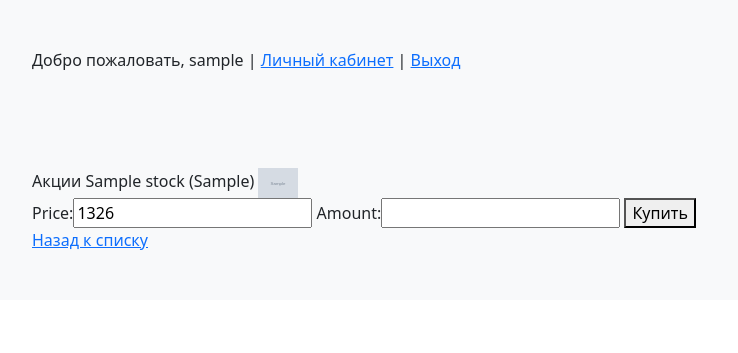
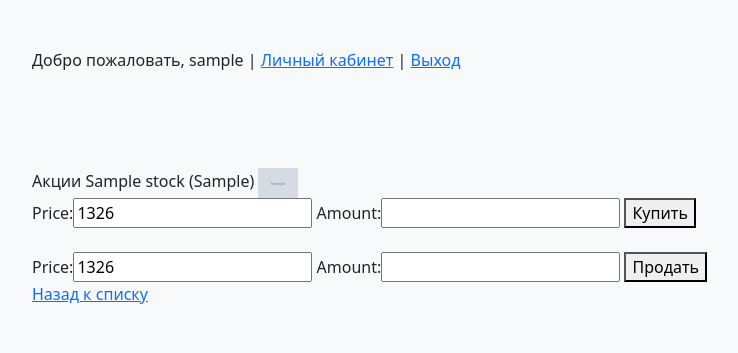
Before and after one commit to fm1ck3y/DjangoLearning, a Django app: page /stock/detail/1/ in a window 1280 px wide. Shown: the top 353 px of the page, without its empty margins (50-788 px from the left). Run offline with Django 3.2, Linux system fonts and the light colour scheme; a user stored in the database is signed in; tables that the repository leaves empty hold one stand-in row (values such as "Sample post"); grey boxes marked "Sample" are stand-in pictures; some libraries are stand-ins or nearby versions.

Commit message:
Add sell function for StockCurrency and add transaction for actions

```diff
--- a/django_learning/stock/models.py
+++ b/django_learning/stock/models.py
@@ -1,5 +1,6 @@
 from django.db import models
 from django.contrib.auth.models import User
+from django.db import transaction
 import random
 
 class Stock(models.Model):
@@ -35,6 +36,58 @@ class AccountCurrency(models.Model):
     currency = models.ForeignKey(Currency, on_delete=models.CASCADE)
     amount = models.IntegerField(default=0)
 
+    def sell(self, amount, price, stock) -> bool:
+        try:
+            with transaction.atomic():
+                acc_stock, created = AccountStock.objects.get_or_create(account=self.account, stock=stock,
+                                                                defaults={'average_buy_cost': 0, 'amount': 0})
+
+                if amount > acc_stock.amount or amount <= 0:
+                   return False
+
+                sell_cost = price * amount # price * count
+                current_cost = acc_stock.average_buy_cost * acc_stock.amount
+                total_cost = current_cost + sell_cost
+
+                acc_stock.amount = acc_stock.amount - amount
+
+                if acc_stock.amount > 0:
+                   acc_stock.average_buy_cost = total_cost / acc_stock.amount
+                else:
+                   acc_stock.average_buy_cost = 0
+
+                self.amount = self.amount + sell_cost
+                acc_stock.save()
+                self.save()
+                return True
+        except IntegrityError:
+            return False
+
+    def buy(self, amount, price, stock) -> bool:
+        try:
+            with transaction.atomic():
+                buy_cost = price * amount
+
+                acc_stock, created = AccountStock.objects.get_or_create(account=self.account, stock=stock,
+                                                                defaults={'average_buy_cost': 0, 'amount': 0})
+                current_cost = acc_stock.average_buy_cost * acc_stock.amount
+
+                total_cost = current_cost + buy_cost
+                total_amount = acc_stock.amount + amount
+
+                acc_stock.amount = total_amount
+                acc_stock.average_buy_cost = total_cost / total_amount
+
+                if self.amount < buy_cost:
+                    return False
+
+                self.amount = self.amount - buy_cost
+                acc_stock.save()
+                self.save()
+                return True
+        except IntegrityError:
+            return False
+
     class Meta:
         unique_together = ['account', 'currency']
 
--- a/django_learning/stock/templates/stock.html
+++ b/django_learning/stock/templates/stock.html
@@ -6,8 +6,14 @@
     <div>
         <form method="POST" action="{% url 'stock:buy' stock.pk %}">
             {% csrf_token %}
-            {{ form }}
+            {{ form_buy }}
             <button>Купить</button>
+        </form>
+    </br>
+        <form method="POST" action="{% url 'stock:sell' stock.pk %}">
+            {% csrf_token %}
+            {{ form_sell }}
+            <button>Продать</button>
         </form>
     </div>
     <div>
--- a/django_learning/stock/templates/stocks.html
+++ b/django_learning/stock/templates/stocks.html
@@ -27,7 +27,7 @@
                 <td>{{ stock.ticker }}</td>
                 <td>{{ stock.name }}</td>
                 <td>{{ stock.get_random_price }}{{ stock.currency.sign }}
-                    <a href="{% url 'stock:detail' stock.pk %}">Купить</a>
+                    <a href="{% url 'stock:detail' stock.pk %}">Купить/Продать</a>
                 </td>
             </tr>
         {% endfor %}
--- a/django_learning/stock/urls.py
+++ b/django_learning/stock/urls.py
@@ -1,9 +1,10 @@
 from django.urls import path
-from stock.views import stock_list, stock_detail, stock_buy, account
+from stock.views import stock_list, stock_detail, stock_buy, stock_sell, account
 
 urlpatterns = [
     path('list/', stock_list, name='list'),
     path('detail/<int:pk>/', stock_detail, name='detail'),
     path('buy/<int:pk>/', stock_buy, name='buy'),
+    path('sell/<int:pk>/', stock_sell, name='sell'),
     path('account/', account, name='account')
 ]
--- a/django_learning/stock/views.py
+++ b/django_learning/stock/views.py
@@ -14,9 +14,11 @@ def stock_list(request):
 @login_required
 def stock_detail(request, pk):
     stock = get_object_or_404(Stock, pk=pk)
+    random_price = stock.get_random_price()
     context = {
         'stock': stock,
-        'form': BuySellForm(initial={'price': stock.get_random_price()})
+        'form_sell': BuySellForm(initial={'price': random_price}),
+        'form_buy': BuySellForm(initial={'price': random_price})
     }
     return render(request, 'stock.html', context)
 
@@ -31,32 +33,45 @@ def stock_buy(request, pk):
     if form.is_valid():
         amount = form.cleaned_data['amount']
         price = form.cleaned_data['price']
-        buy_cost = price * amount
-
-        acc_stock, created = AccountStock.objects.get_or_create(account=request.user.account, stock=stock,
-                                                                defaults={'average_buy_cost': 0, 'amount': 0})
-        current_cost = acc_stock.average_buy_cost * acc_stock.amount
-
-        total_cost = current_cost + buy_cost
-        total_amount = acc_stock.amount + amount
-
-        acc_stock.amount = total_amount
-        acc_stock.average_buy_cost = total_cost / total_amount
 
         acc_currency, created = AccountCurrency.objects.get_or_create(account=request.user.account, currency=stock.currency,
                                                                       defaults={'amount': 0})
-
-        if acc_currency.amount < buy_cost:
+        if not acc_currency.buy(amount, price, stock):
             form.add_error(None, f'На счёте недостаточно средств в валюте {stock.currency.sign}')
         else:
-            acc_currency.amount = acc_currency.amount - buy_cost
-            acc_stock.save()
-            acc_currency.save()
             return redirect('stock:list')
 
     context = {
         'stock': get_object_or_404(Stock, pk=pk),
-        'form': form
+        'form_sell': BuySellForm(initial={'price': form.cleaned_data['price']}),
+        'form_buy': form
+    }
+
+    return render(request, 'stock.html', context)
+
+@login_required
+def stock_sell(request, pk):
+    if request.method != "POST":
+        return redirect('stock:detail', pk=pk)
+
+    stock = get_object_or_404(Stock, pk=pk)
+    form = BuySellForm(request.POST)
+
+    if form.is_valid():
+        amount = form.cleaned_data['amount']
+        price = form.cleaned_data['price']
+
+        acc_currency, created = AccountCurrency.objects.get_or_create(account=request.user.account, currency=stock.currency,
+                                                                      defaults={'amount': 0})
+        if not acc_currency.sell(amount, price, stock):
+            form.add_error(None, f'Вы ввели неверное количество продаваемой акции или у вас недостаточно акций для продажи.')
+        else:
+            return redirect('stock:list')
+
+    context = {
+        'stock': get_object_or_404(Stock, pk=pk),
+        'form_buy': BuySellForm(initial={'price': form.cleaned_data['price']}),
+        'form_sell': form
     }
 
     return render(request, 'stock.html', context)
```
